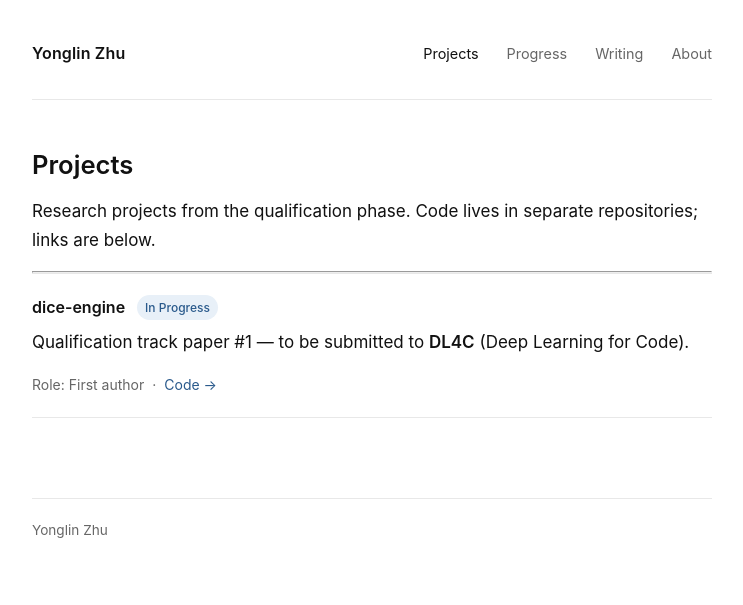
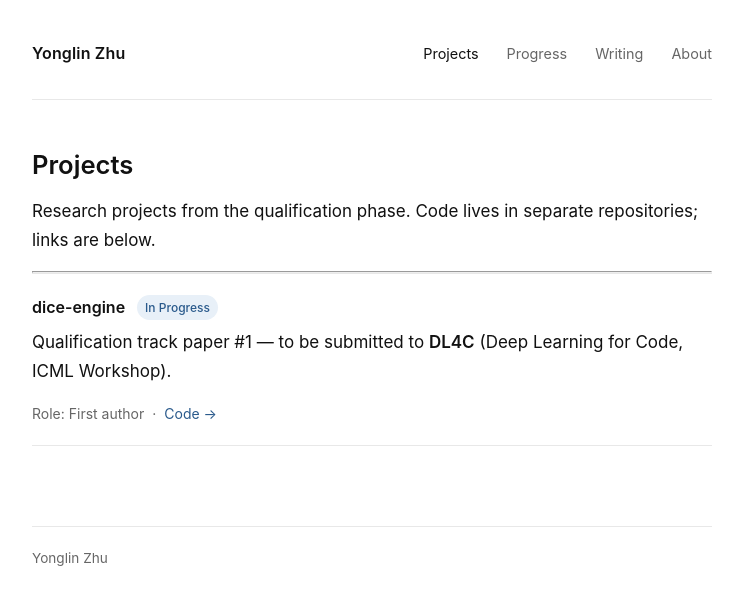
Before and after one commit to zhuygln/PhDunaffiliated, a Jekyll site: the page built from docs/projects.md, in a window 1280 px wide. Shown: the top 605 px of the page, without its empty margins (268-1011 px from the left). Built offline with Jekyll 4.4.1, drawn with Linux system fonts in a browser that asks for light colours.

Commit message:
Clarify DL4C as ICML workshop

```diff
--- a/docs/projects.md
+++ b/docs/projects.md
@@ -14,7 +14,7 @@ Research projects from the qualification phase. Code lives in separate repositor
     <span class="project-title">dice-engine</span>
     <span class="project-status status-wip">In Progress</span>
   </div>
-  <p>Qualification track paper #1 — to be submitted to <strong>DL4C</strong> (Deep Learning for Code).</p>
+  <p>Qualification track paper #1 — to be submitted to <strong>DL4C</strong> (Deep Learning for Code, ICML Workshop).</p>
   <div class="project-meta">
     <span>Role: First author</span>
     <span>·</span>
```
Also changed, not shown: publications/tracker.md (+1 -1 lines).
